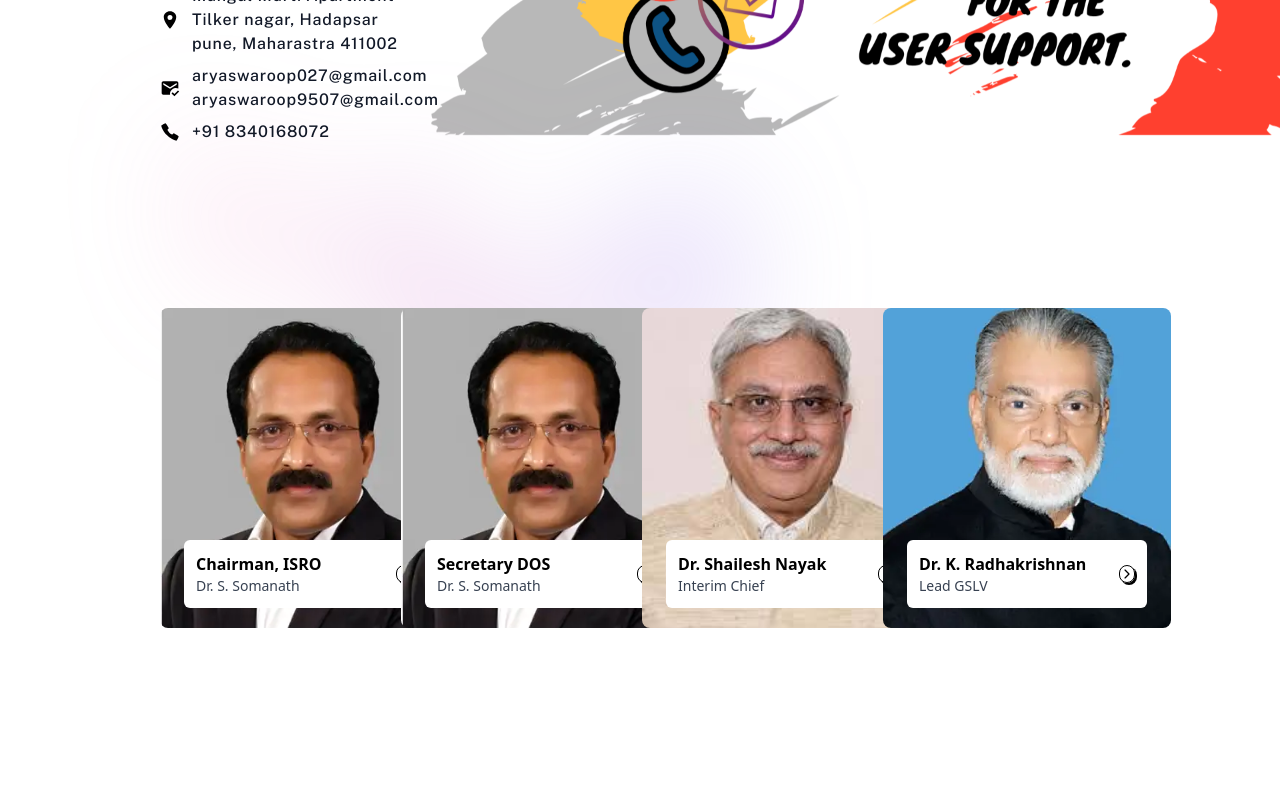
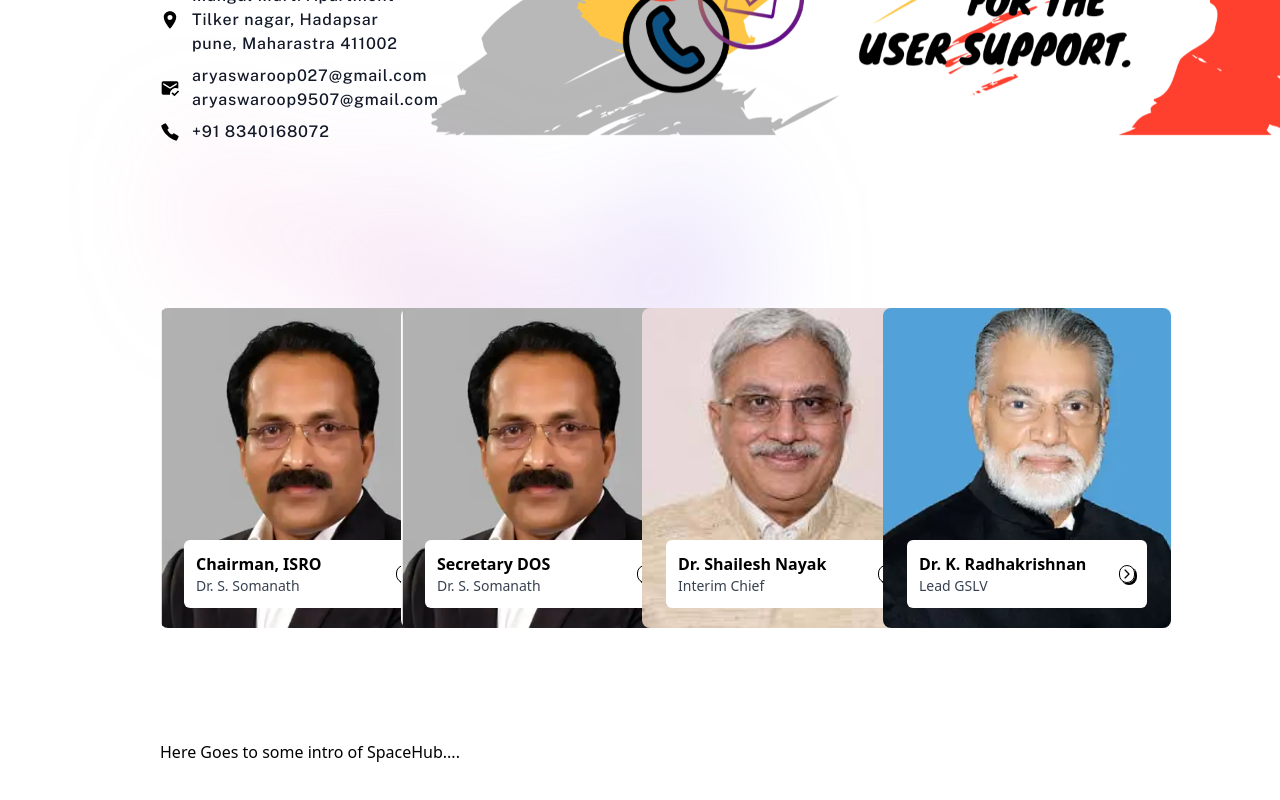
Before and after one commit to SwaroopArya65/ISRO-SpaceHub, a React (Vite) app in the folder frontend/: page / in a window 1280 px wide. Shown: the part 2036-2836 px from the top of the page. Before the commit the page ends 2720 px from the top, so only its background shows below. Built offline with nearby package versions, Linux system fonts and the light colour scheme; a web font is replaced by a local one.

Commit message:
Minor changes in Index.jsx file and add AboutUs components

```diff
--- /dev/null
+++ b/frontend/src/components/AboutUs.jsx
@@ -0,0 +1,11 @@
+import React from 'react'
+
+const AboutUs = () => {
+    return (
+        <div className='relative isolate px-6 pt-14 pb-10 lg:px-40'>
+            Here Goes to some intro of SpaceHub....
+        </div>
+    )
+}
+
+export default AboutUs;
--- a/frontend/src/pages/Index.jsx
+++ b/frontend/src/pages/Index.jsx
@@ -5,6 +5,7 @@
 import UserDepartment from '../components/UserDepartment';
 import ContactUs from '../components/ContactUs';
 import OrganizerBoard from '../components/OrganizerBoard';
+import AboutUs from './../components/AboutUs';
 
 const Index = () => {
     return (
@@ -56,6 +57,9 @@
             <div>
                 <OrganizerBoard />
             </div>
+            <div>
+                <AboutUs />
+            </div>
         </div>
     );
 };
```
